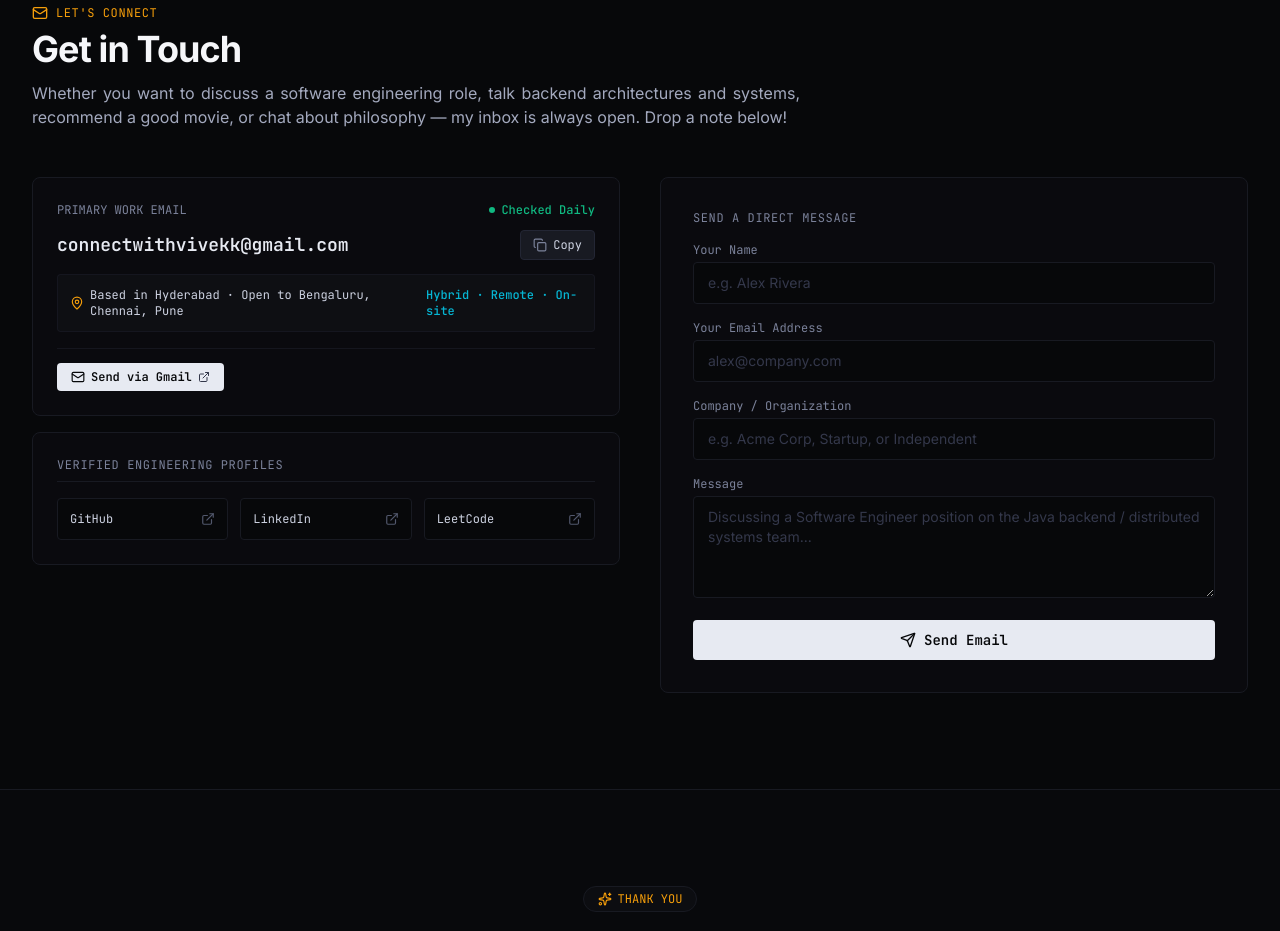
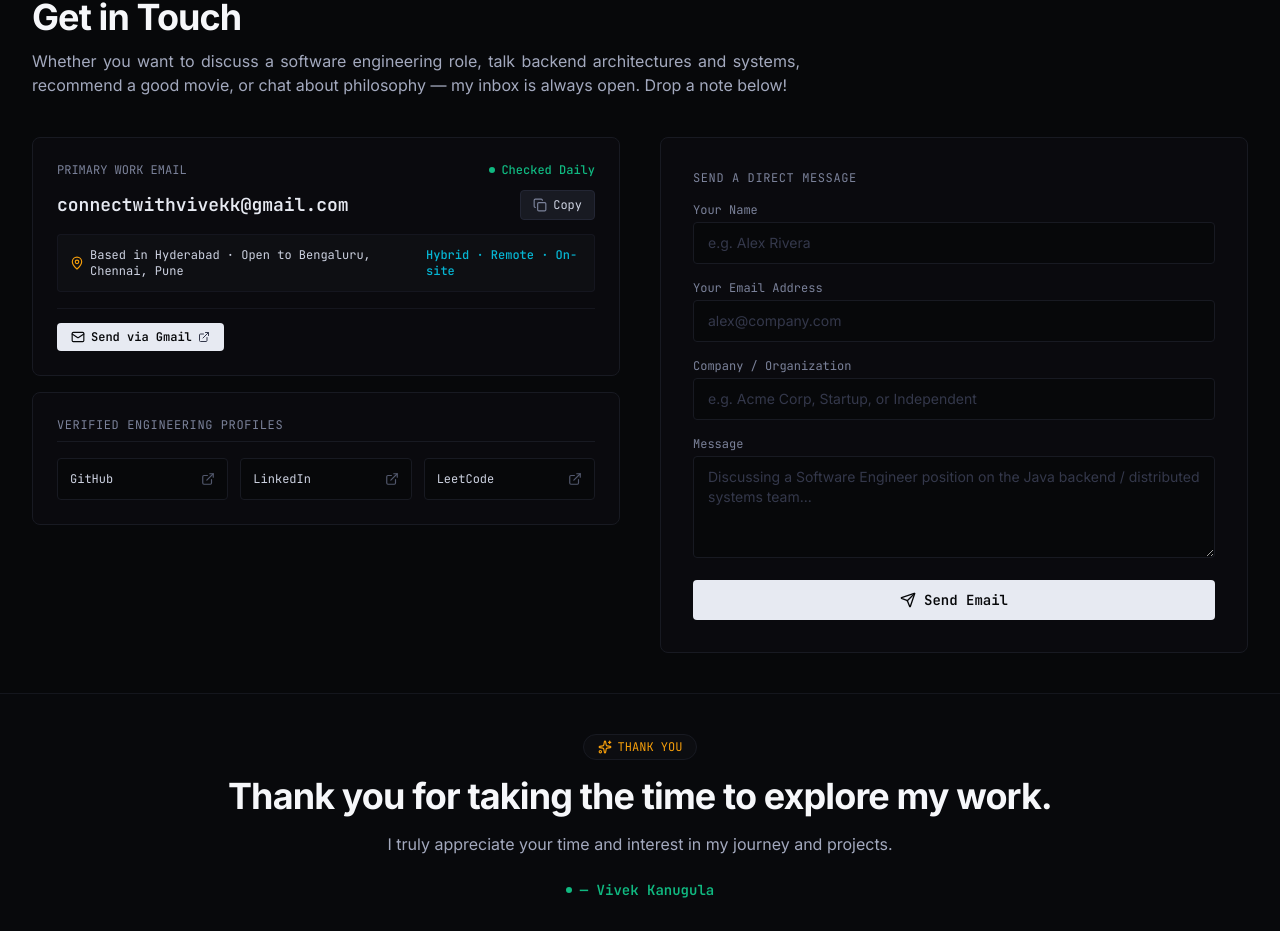
Before and after one commit to vivek-kanugula/portfolio, a React (Vite) app: page / in a window 1280 px wide. Shown: the part 5936-6867 px from the top of the page. Built offline with nearby package versions, Linux system fonts and the light colour scheme.

Commit message:
style: tighten gap between contact and thank you section so it peeks into viewport

```diff
--- a/src/components/ContactSection.tsx
+++ b/src/components/ContactSection.tsx
@@ -72,7 +72,7 @@ export const ContactSection: React.FC = () => {
   };
 
   return (
-    <section id="contact" className="border-b border-mono-800 bg-mono-950 py-16 lg:py-24">
+    <section id="contact" className="border-b border-mono-800/80 bg-mono-950 pt-12 pb-8 sm:pt-16 sm:pb-10 lg:pt-18 lg:pb-10">
       <div className="mx-auto max-w-7xl px-4 sm:px-6 lg:px-8">
 
         {/* Section Header */}
@@ -89,7 +89,7 @@ export const ContactSection: React.FC = () => {
           </p>
         </div>
 
-        <div className="mt-12 grid grid-cols-1 lg:grid-cols-2 gap-10">
+        <div className="mt-8 sm:mt-10 grid grid-cols-1 lg:grid-cols-2 gap-8 lg:gap-10">
 
           {/* Channel Cards */}
           <div className="space-y-4">
--- a/src/components/ThankYouSection.tsx
+++ b/src/components/ThankYouSection.tsx
@@ -4,7 +4,7 @@ import { PROFILE_DATA } from '../data/profile';
 
 export const ThankYouSection: React.FC = () => {
   return (
-    <section className="border-b border-mono-800 bg-mono-900/30 py-16 sm:py-20 lg:py-24 relative overflow-hidden">
+    <section className="border-b border-mono-800/80 bg-mono-900/30 pt-8 pb-12 sm:pt-10 sm:pb-14 lg:pt-10 lg:pb-14 relative overflow-hidden">
       <div className="mx-auto max-w-4xl px-4 sm:px-6 lg:px-8 text-center">
         {/* Subtle Accent Pill */}
         <div className="inline-flex items-center gap-1.5 rounded-full border border-mono-800 bg-mono-900 px-3.5 py-1 text-xs font-mono text-telemetry-amber">
```
